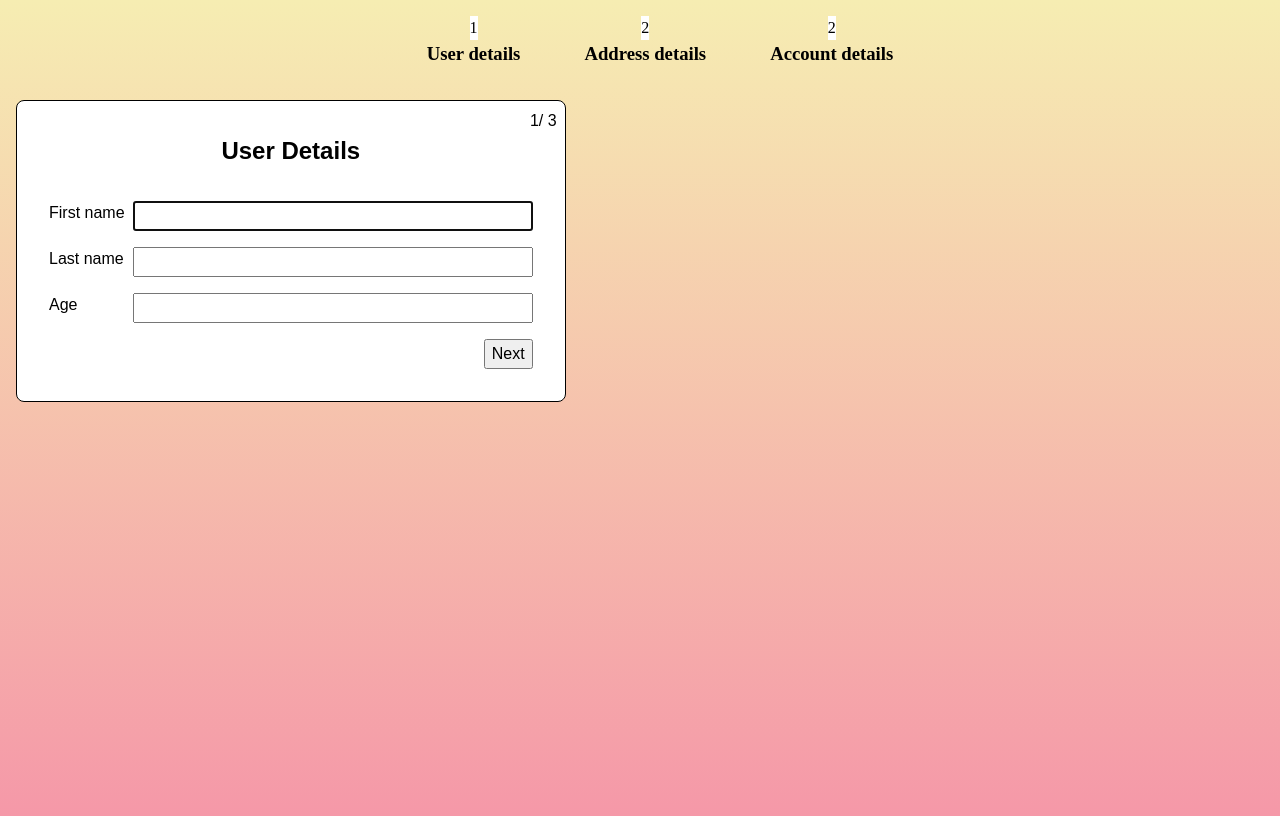
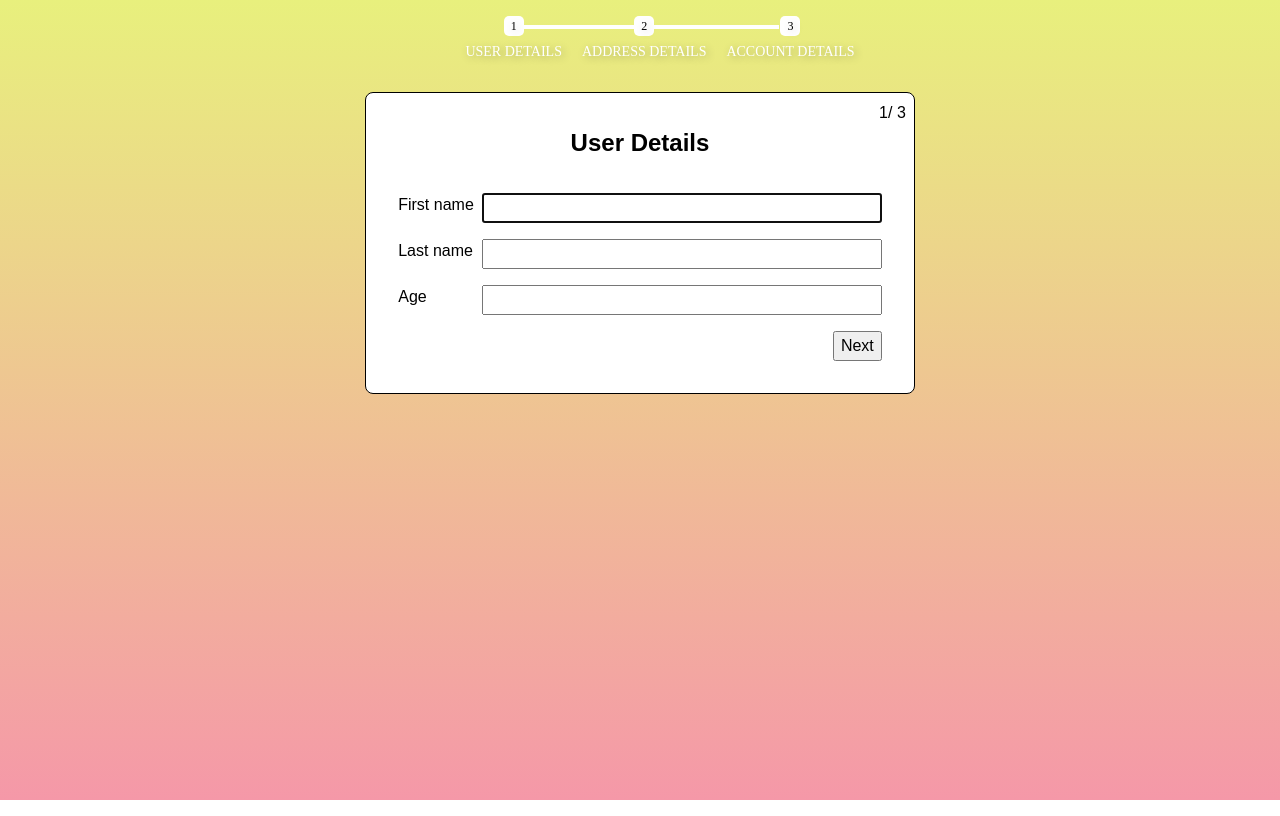
Before and after one commit to 0trava/Practic_work_ts-formic-react, a React (Vite) app: page / in a window 1280 px wide. Built offline with nearby package versions, Linux system fonts and the light colour scheme; the HTML template or start-up script is replaced by a standard one.

Commit message:
add background style

```diff
--- a/src/App.module.scss
+++ b/src/App.module.scss
@@ -79,28 +79,91 @@ select {
 
 
 body{
-    background: linear-gradient(0deg, #f598a8, #f6edb2);
+    background: linear-gradient(0deg, #f598a8, #e8f07d);
+    display: flex;
+    justify-content: center;
 }
 
 ul {
   list-style: none;
+  position: relative;
   display: flex;
   justify-content: center;
   align-items: center;
-  gap: 5vw;
+  gap: 20px;
+  // width: max-content;
 }
+
+
 
 li{
   display: flex;
   flex-direction: column;
   justify-content: center;
   align-items: center;
+  z-index: 1;
+
 
   margin: 0;
   margin-bottom: 1rem;
   text-align: center;
 }
 
+ul::before{
+
+  content: "";
+  position: absolute;
+  z-index: 0;
+  width: 130px;
+  height: 4px;
+  background-color: rgb(255, 255, 255);
+  top: 9px;
+  left: 160px;
+
+
+}
+
+ul::after{
+
+  content: "";
+  position: absolute;
+  z-index: 0;
+  width: 130px;
+  height: 4px;
+  background-color: rgb(255, 255, 255);
+  top: 9px;
+  left: 300px;
+
+
+}
+
 li div {
   background-color: white;
+  width: 20px;
+  height: 20px;
+  border-radius: 5px;
+  display: flex;
+  justify-content: center;
+  align-items: center;
+  margin-bottom: 5px;
+
+  font-family: Montserrat Medium;
+  font-size: 12px;
+  font-style: normal;
+  font-weight: 500;
+  line-height: normal;
+  text-shadow: 2px 2px 8px rgba(0,0,0,0.3);
 }
+
+li h3 {
+  color: rgb(255, 255, 255);
+  text-transform: uppercase;
+  margin-top: 3px;
+
+  font-family: Montserrat Medium;
+  font-size: 14px;
+  font-style: normal;
+  font-weight: 500;
+  line-height: normal;
+  text-shadow: 2px 2px 8px rgba(0,0,0,0.3);
+}
--- a/src/App.tsx
+++ b/src/App.tsx
@@ -67,7 +67,7 @@ function App() {
        <h3>Address details</h3>
     </li>
     <li>
-       <div>2</div>
+       <div>3</div>
        <h3>Account details</h3>
     </li>
     </ul>
```
